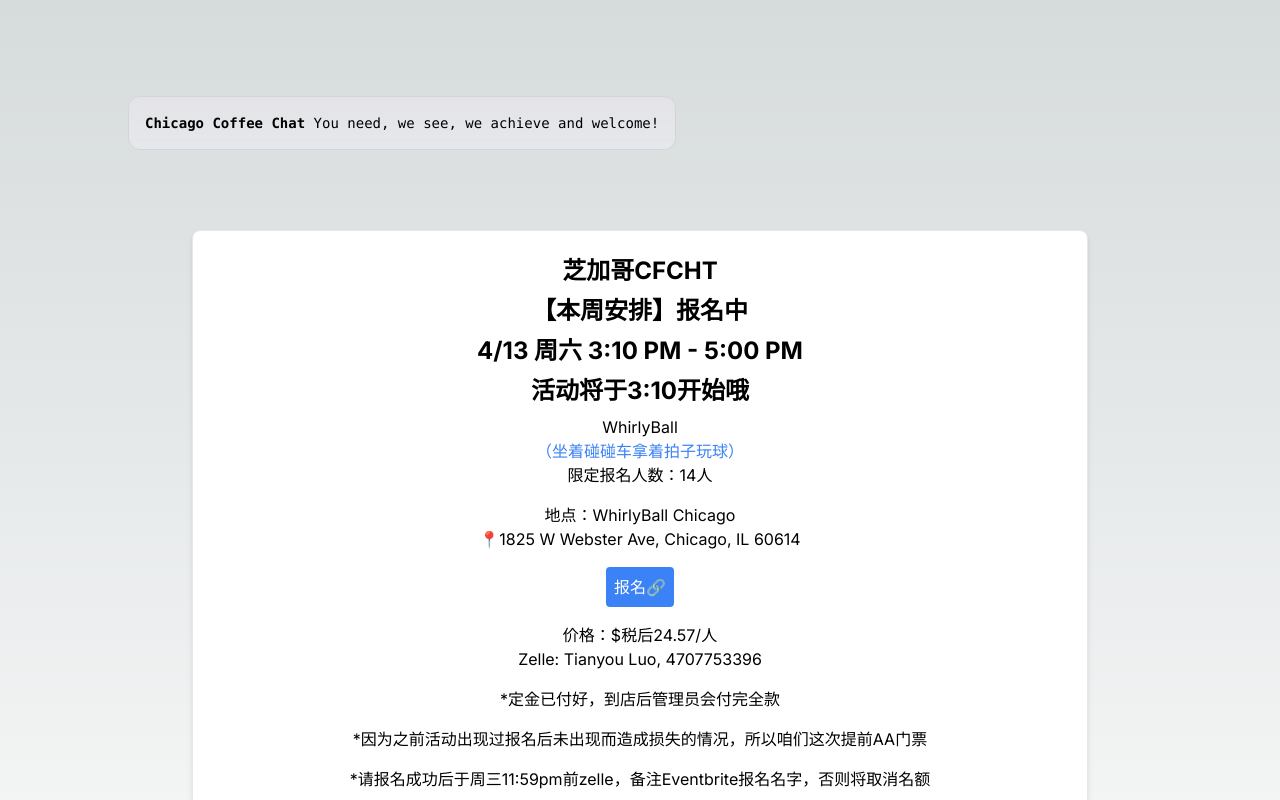
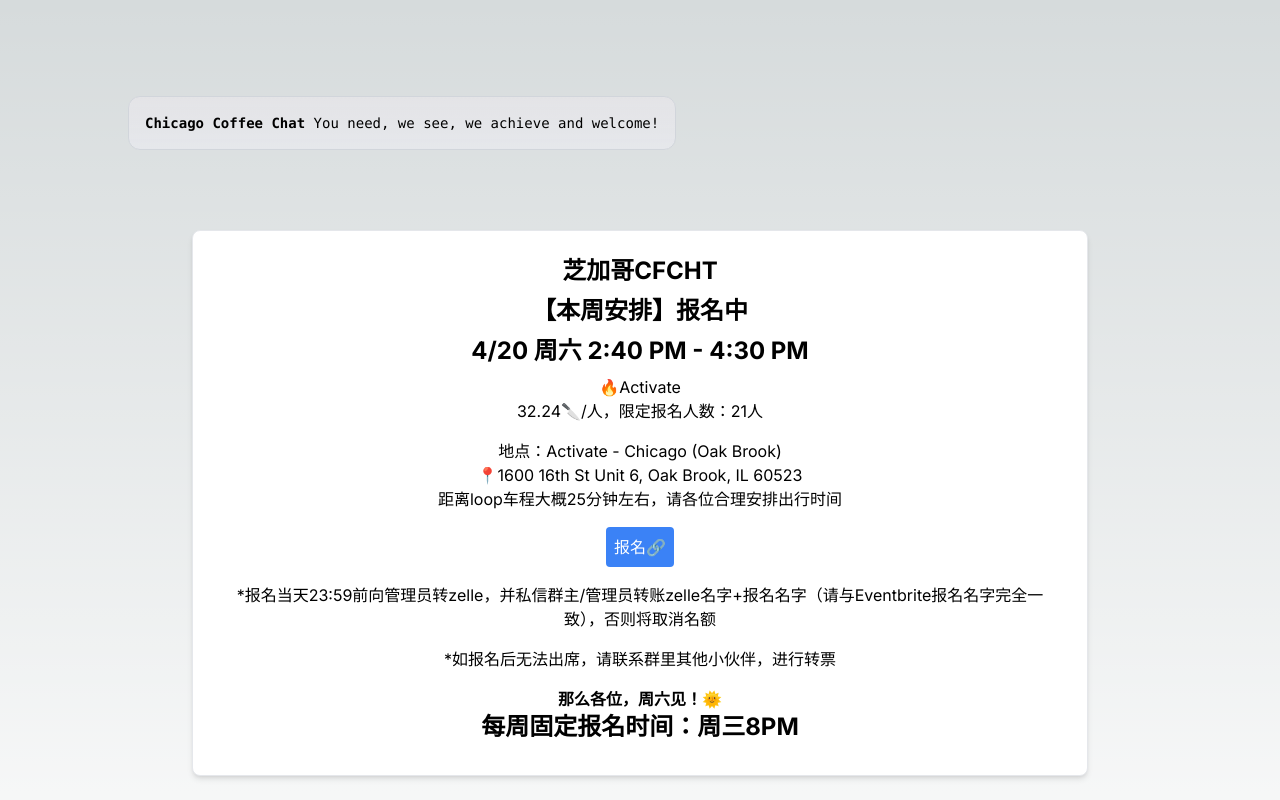
Before and after one commit to Brack-Wang/nextjs, a Next.js app: page / in a window 1280 px wide. Shown: the top 800 px of the page. Built offline with nearby package versions, Linux system fonts and the light colour scheme.

Commit message:
Update page.tsx

```diff
--- a/app/page.tsx
+++ b/app/page.tsx
@@ -20,19 +20,19 @@ export default function Home() {
 
 {/*   #################################################################################################################### */}
       {/* TODO: Change the content for weekly events' information below */}
-      {/* Event Details Replacement Start */}
-      <h2 className="text-2xl font-bold mb-2">【本周安排】报名中</h2>
-      <h2 className="text-2xl font-bold mb-2">4/13 周六 3:10 PM - 5:00 PM</h2>
-      <h2 className="text-2xl font-bold mb-2">活动将于3:10开始哦</h2>
-      <p className="mb-4">WhirlyBall<br /> <a href="https://www.whirlyball.com/" target="_blank" className="text-blue-500 hover:text-blue-700">（坐着碰碰车拿着拍子玩球）</a><br />限定报名人数：14人</p>
-      <p className="mb-4">地点：WhirlyBall Chicago<br />📍1825 W Webster Ave, Chicago, IL 60614</p>
-      <a href="https://www.eventbrite.com/e/cfcht413-330pm-500pm-whirlyball-chicago-tickets-880615002177" target="_blank" className="inline-block bg-blue-500 text-white p-2 rounded hover:bg-blue-700 transition duration-300 ease-in-out">报名🔗</a>
-      <p className="mt-4">价格：$税后24.57/人<br />Zelle: Tianyou Luo, 4707753396</p>
-      <p className="mt-4">*定金已付好，到店后管理员会付完全款</p>
-      <p className="mt-4">*因为之前活动出现过报名后未出现而造成损失的情况，所以咱们这次提前AA门票</p>
-      <p className="mt-4">*请报名成功后于周三11:59pm前zelle，备注Eventbrite报名名字，否则将取消名额</p>
-      <p className="mt-4">*如果报名后临时有事无法出席，请联系群里其他小伙伴进行转票哦</p>
-      <p className="mt-4 font-bold">那么各位，这周六见！🌞</p>
+  {/* Event Details Replacement Start */}
+    <h2 className="text-2xl font-bold mb-2">【本周安排】报名中</h2>
+    <h2 className="text-2xl font-bold mb-2">4/20 周六 2:40 PM - 4:30 PM</h2>
+    <p className="mb-4">🔥Activate<br />32.24🔪/人，限定报名人数：21人</p>
+    <p className="mb-4">地点：Activate - Chicago (Oak Brook)<br />📍1600 16th St Unit 6, Oak Brook, IL 60523<br />距离loop车程大概25分钟左右，请各位合理安排出行时间</p>
+    <a href="https://www.eventbrite.com/e/cfcht420-240pm-activate-tickets-883886537427?aff=oddtdtcreator" target="_blank" className="inline-block bg-blue-500 text-white p-2 rounded hover:bg-blue-700 transition duration-300 ease-in-out">报名🔗</a>
+    <p className="mt-4">*报名当天23:59前向管理员转zelle，并私信群主/管理员转账zelle名字+报名名字（请与Eventbrite报名名字完全一致），否则将取消名额</p>
+    <p className="mt-4">*如报名后无法出席，请联系群里其他小伙伴，进行转票</p>
+    <p className="mt-4 font-bold">那么各位，周六见！🌞</p>
+    <h2 className="text-2xl font-bold mb-2">每周固定报名时间：周三8PM</h2>
+  {/* Event Details Replacement End */}
+
+
 
 
 
```
